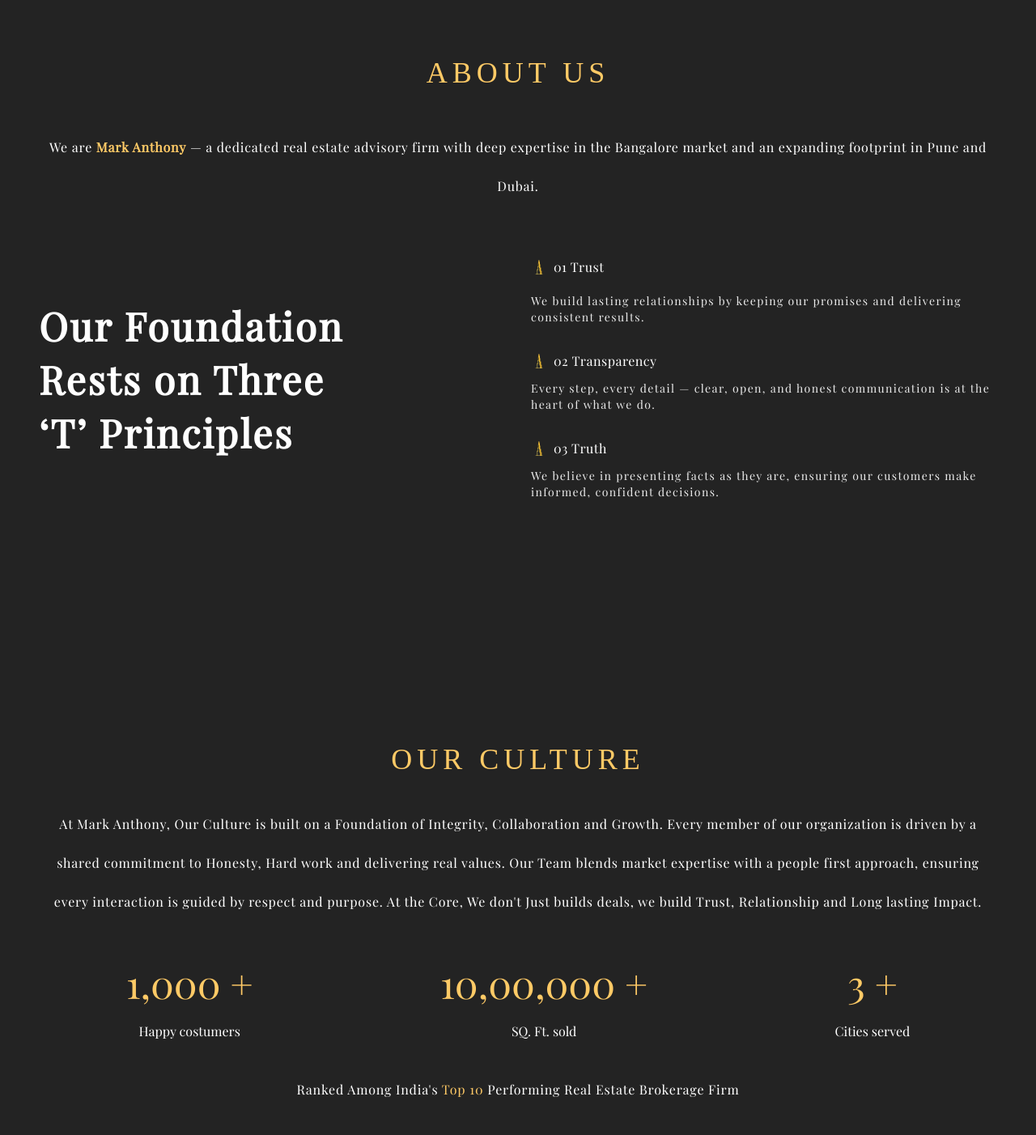
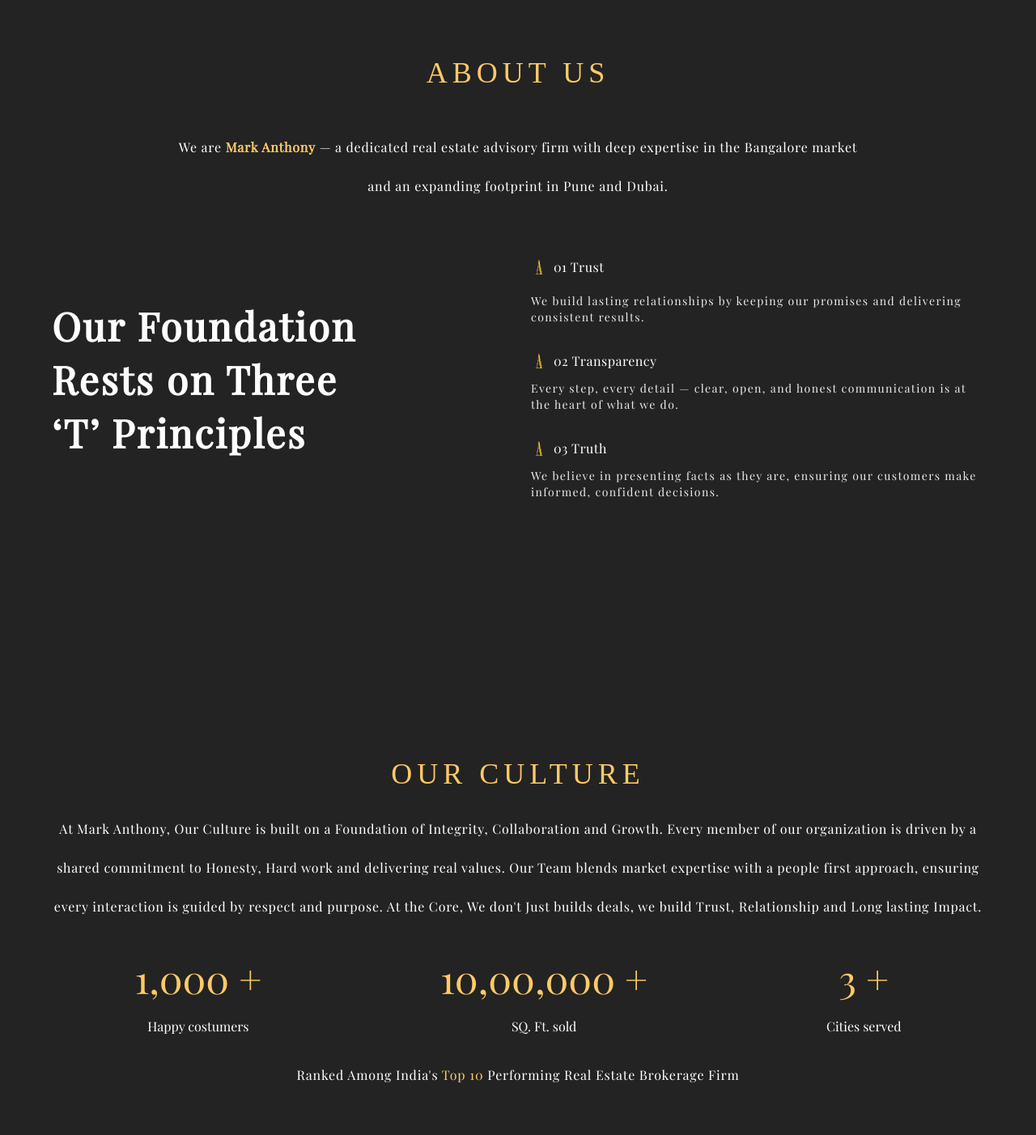
Before and after one commit to Devendraambati07/MARK-ANTHONY, a React (Vite) app: page / in a window 1280 px wide. Shown: the part 896-2298 px from the top of the page at 81% size. Built offline with nearby package versions, Linux system fonts and the light colour scheme.

Commit message:
style: Enhance layout and typography for About, Banner, Joinus, Ourculture, Partners, and Properties components to improve readability and consistency

```diff
--- a/src/pages/About.jsx
+++ b/src/pages/About.jsx
@@ -9,20 +9,20 @@
       style={{ overflow: "hidden" }}
     >
       {/* Heading Section */}
-      <div className="z-10 text-center w-full">
-        <h1 className="text-2xl md:text-4xl font-bold pb-6 text-[#FFCA66] Abril tracking-[6px]">
+      <div className="z-10 text-center md:max-w-6xl">
+        <h1 className="text-2xl  md:text-4xl font-bold pb-6 text-[#FFCA66] Abril tracking-[6px]">
           ABOUT US
         </h1>
         <p className="text-base  font-normal text-[#FFFFFF] mt-6 leading-12 mb-4 tracking-wider">
           We are <span className="text-[#FFCA66] font-semibold">Mark Anthony</span> —
           a dedicated real estate advisory firm with deep expertise in the
-          Bangalore market and an expanding footprint in Pune and Dubai.
+          Bangalore market <br/> and an expanding footprint in Pune and Dubai.
         </p>
       </div>
 
       {/* Content Section */}
-      <div className="z-10 grid grid-cols-1 md:grid-cols-2 gap-8 justify-center items-center  mt-12">
-        <p className="text-xl md:text-5xl font-semibold leading-snug text-start md:text-left tracking-wider">
+      <div className="z-10 grid grid-cols-1 md:grid-cols-2 md:max-w-6xl gap-8 justify-center items-center  mt-12">
+        <p className="text-xl md:text-5xl  font-semibold leading-snug text-start md:text-left tracking-wider">
           Our Foundation<br/> Rests on Three <br/> ‘T’ Principles
         </p>
 
--- a/src/pages/Banner.jsx
+++ b/src/pages/Banner.jsx
@@ -16,12 +16,13 @@
 
       <div className="absolute inset-0 bg-black/50"></div>
 
-      <div className="relative z-10 p-4 md:p-12 space-y-8 flex flex-col justify-center items-center md:items-start h-full">
+      <div className="relative z-10 p-4 md:ml-20 md:p-12 space-y-8 flex flex-col justify-center items-center md:items-start h-full">
         <h1 className="text-[#FFCA66] text-3xl md:text-5xl font-bold Abril tracking-[3px]">MARK ANTHONY</h1>
         <p className="text-white text-lg md:tracking-[7px]   ">WE ARE THE DIFFERENCES</p>
         <p className="text-white text-md tracking-wider">
           At Mark Anthony, Trust isn't Promised, It's Practiced
         </p>
+
       </div>
     </section>
   );
--- a/src/pages/Joinus.jsx
+++ b/src/pages/Joinus.jsx
@@ -17,7 +17,7 @@
     return(
     <>
     <section id="joinTheSquad" className="w-full h-auto md:min-h-screen 2xl:min-h-0 flex flex-col justify-center items-center py-10 mb-12 space-y-8 px-4 md:px-10">
-      <div className="w-full text-center space-y-4">
+      <div className="w-full md:max-w-6xl text-center space-y-4">
         <h2 className="text-xl md:text-4xl text-[#FFCA66] font-semibold Abril  tracking-[6px]">
          JOIN US
         </h2>
--- a/src/pages/Ourculture.jsx
+++ b/src/pages/Ourculture.jsx
@@ -6,7 +6,8 @@
 const Ourculture=()=>{
     return(<>
     <section id="ourculture">
-        <div className="flex flex-col space-y-3 h-auto md:min-h-screen 2xl:min-h-0 justify-center items-center py-6 md:py-20 px-4 md:px-12 ">
+        <div className="flex flex-col space-y-3 h-auto md:min-h-screen 2xl:min-h-0  justify-center items-center py-6 md:py-20 px-4 md:px-12 ">
+            <div className="md:max-w-6xl">
         <p className="font-normal text-xl md:text-4xl text-[#FFCA66] Abril tracking-[6px] ">OUR CULTURE</p>
         <p className="text-base  font-normal text-[#FFFFFF]  text-center mt-6 leading-12 tracking-wider">At Mark Anthony, Our Culture is built on a Foundation of Integrity, Collaboration and Growth. Every member of our organization is driven by a shared commitment to Honesty, Hard work and delivering real values. Our Team blends market expertise with a people first approach, ensuring every interaction is guided by respect and purpose. At the Core, We don't Just builds deals, we build Trust, Relationship and Long lasting Impact.</p>
 <div className="grid md:grid-flow-col gap-4 w-full mt-10 ">
@@ -26,6 +27,7 @@
 </div>
 <p className="text-base  font-normal text-[#FFFFFF]  text-center mt-6 leading-12 tracking-wider">Ranked Among India's <span className="text-[#FFCA66]">Top 10</span> Performing Real Estate Brokerage Firm</p>
         </div>
+        </div>
     </section>
     </>)
 }
--- a/src/pages/Partners.jsx
+++ b/src/pages/Partners.jsx
@@ -24,7 +24,7 @@
   return (
     <section id="partners" className="w-full flex flex-col h-auto md:min-h-screen 2xl:min-h-0 items-center py-10 space-y-8 px-4 md:px-12" >
       {/* Header Section */}
-      <div className=" space-y-4">
+      <div className=" space-y-4 md:max-w-6xl">
         <h1 className="text-xl md:text-4xl text-[#FFCA66] font-semibold Abril tracking-[6px]">
           PARTNERS
         </h1>
@@ -37,7 +37,7 @@
       </div>
 
       {/* Partners Logos */}
-      <div className="grid grid-cols-2 sm:grid-cols-3 md:grid-cols-4 justify-center items-center gap-12 mt-6">
+      <div className="grid grid-cols-2 sm:grid-cols-3 md:grid-cols-4 justify-center items-center gap-12 mt-6 md:max-w-6xl">
         {Images.map((item) => (
           <img
             key={item.id}
--- a/src/pages/Properties.jsx
+++ b/src/pages/Properties.jsx
@@ -29,8 +29,8 @@
   ];
 
   return (
-    <section id="properties" className="w-full h-auto md:min-h-screen 2xl:min-h-0  text-white py-20 overflow-hidden p-4">
-      <div className="max-w-6xl mx-auto px-4">
+    <section id="properties" className="w-full h-auto  md:min-h-screen 2xl:min-h-0  text-white py-20 overflow-hidden p-4">
+      <div className="md:max-w-6xl mx-auto px-4">
         <h2 className="text-xl md:text-4xl tracking-widest font-bold text-center text-[#FFCA66] mb-8  Abril">
         PROPERTIES WE WORK
         </h2>
```
